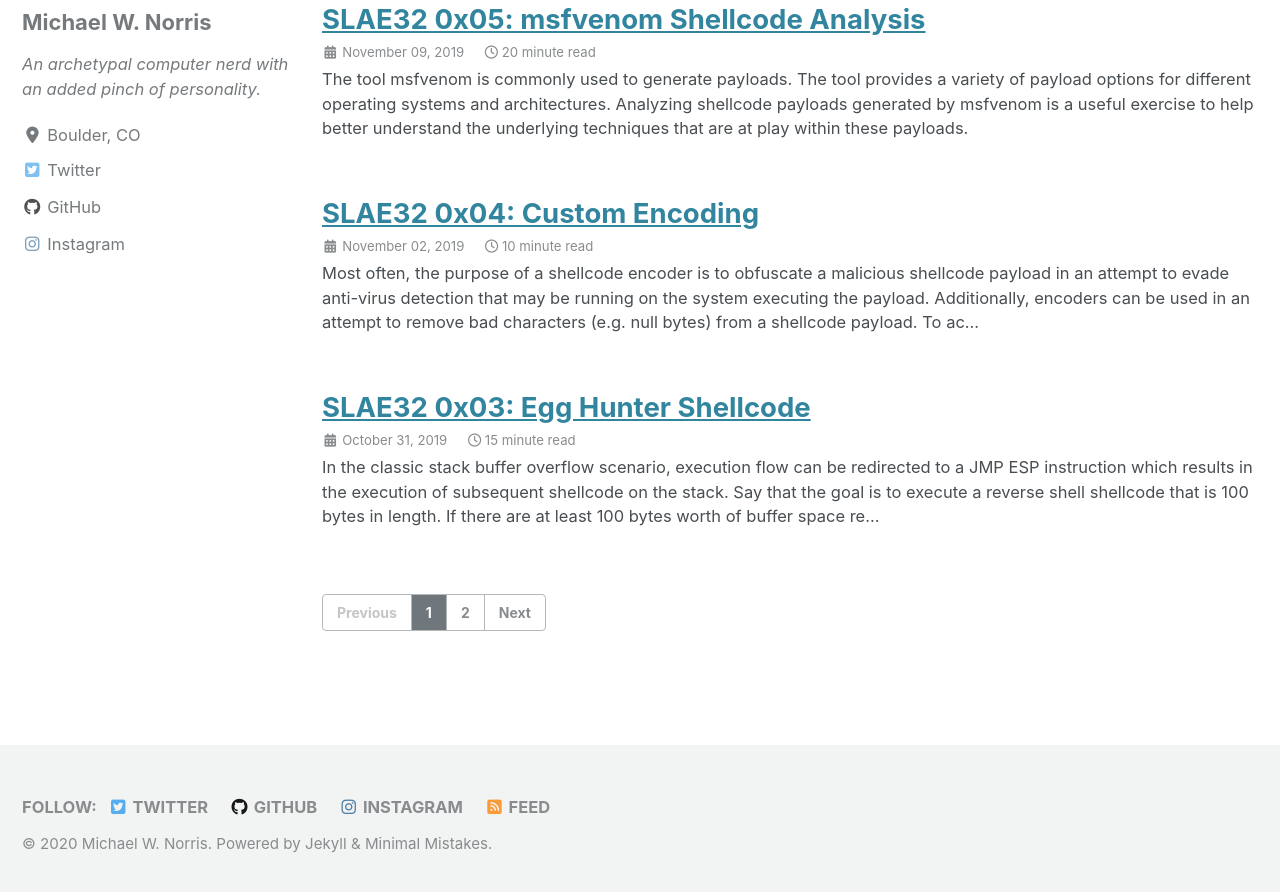
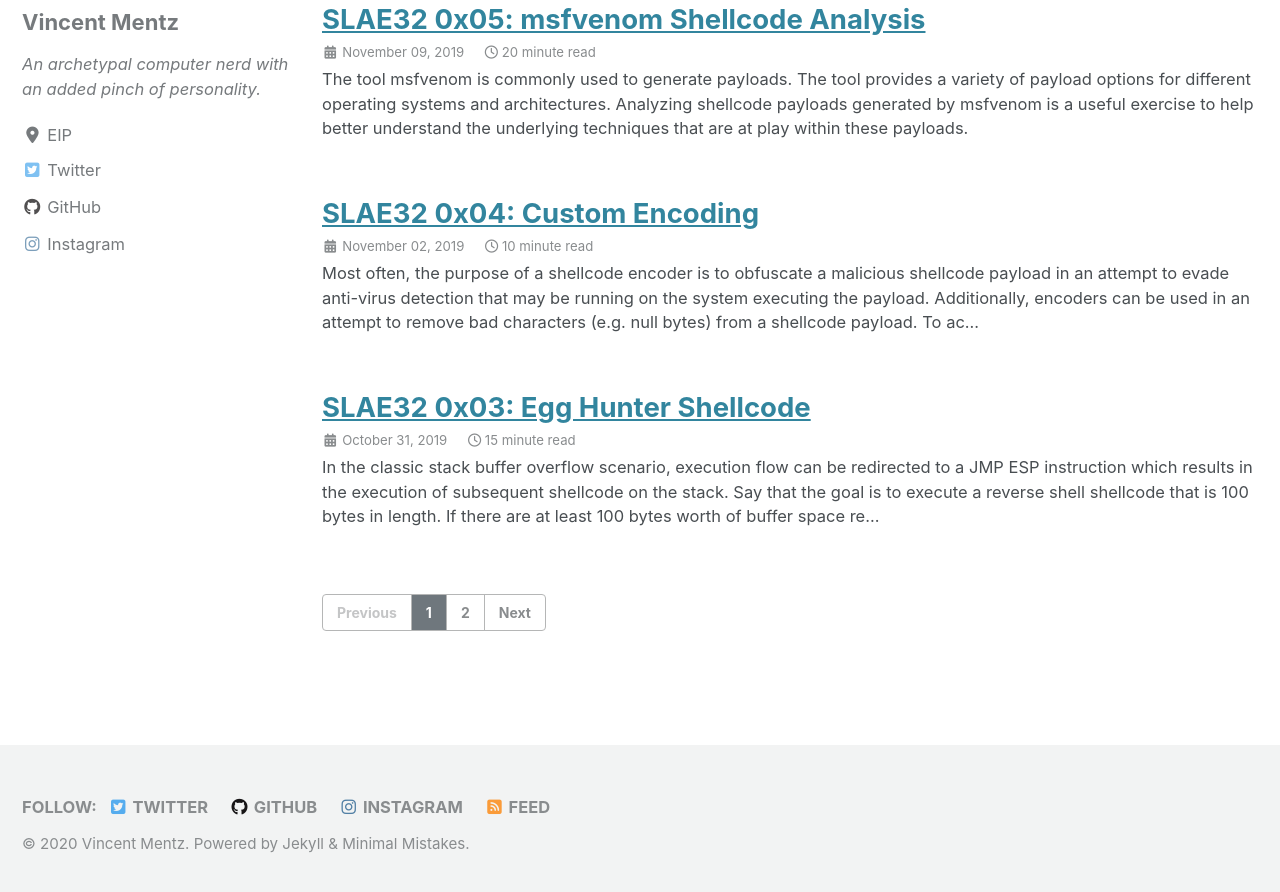
Before and after one commit to Minfanger101/sm00v.github.io, a Jekyll site: the page built from index.html, in a window 1280 px wide and 900 px high, scrolled down 846 px. Shown: the top 892 px of the window. Built offline with Jekyll 4.4.1, drawn with Linux system fonts in a browser that asks for light colours; cached includes are drawn as plain includes; nearby versions of some CDN libraries; the list of posts is cut into pages by our own code; some of the changed text lies outside the part shown.

Commit message:
updated blog

```diff
--- a/_config.yml
+++ b/_config.yml
@@ -16,13 +16,13 @@ minimal_mistakes_skin    : "default" # "default", "air", "aqua", "contrast", "da
 
 # Site Settings
 locale                   : "en-US"
-title                    : "mnorris.io"
+title                    : "sm00v.github.io"
 title_separator          : "-"
 subtitle                 : "odds & ends" # site tagline that appears below site title in masthead
-name                     : "Michael W. Norris"
+name                     : "Vincent Mentz"
 description              : # "Thoughts"
-url                      : "https://mnorris.io" # the base hostname & protocol for your site e.g. "https://mmistakes.github.io" baseurl                  : # the subpath of your site, e.g. "/blog"
-repository               : "norrismw/mnorris.io" # GitHub username/repo-name e.g. "mmistakes/minimal-mistakes"
+url                      : "https://sm00v.github.io" # the base hostname & protocol for your site e.g. "https://mmistakes.github.io" baseurl                  : # the subpath of your site, e.g. "/blog"
+repository               : "sm00v/sm00v.github.io" # GitHub username/repo-name e.g. "mmistakes/minimal-mistakes"
 teaser                   : # path of fallback teaser image, e.g. "/assets/images/500x300.png"
 logo                     : "/assets/images/site/drop.png" # path of logo image to display in the masthead, e.g. "/assets/images/88x88.png"
 masthead_title           : # overrides the website title displayed in the masthead, use " " for no title
@@ -106,43 +106,43 @@ analytics:
 
 # Site Author
 author:
-  name             : "Michael W. Norris"
+  name             : "Vincent Mentz"
   avatar           : "/assets/images/site/bike_profile.jpg"
   bio              : "*An archetypal computer nerd with an added pinch of personality.*"
-  location         : "Boulder, CO"
-  email            : # "info@mnorris.io"
+  location         : "EIP"
+  email            : # "TBD"
   links:
     - label: "Email"
       icon: "fas fa-fw fa-envelope-square"
-      # url: mailto:info@mnorris.io
+      # url: mailto:info@TBD.io
     - label: "Website"
       icon: "fas fa-fw fa-link"
       # url: "https://your-website.com"
     - label: "Twitter"
       icon: "fab fa-fw fa-twitter-square"
-      url: "https://twitter.com/norrismw"
+      url: "https://twitter.com/twitter"
     - label: "Facebook"
       icon: "fab fa-fw fa-facebook-square"
       # url: "https://facebook.com/"
     - label: "GitHub"
       icon: "fab fa-fw fa-github"
-      url: "https://github.com/norrismw"
+      url: "https://github.com/sm00v"
     - label: "Instagram"
       icon: "fab fa-fw fa-instagram"
-      url: "https://instagram.com/norrismw"
+      url: "https://instagram.com/instagram"
 
 # Site Footer
 footer:
   links:
     - label: "Twitter"
       icon: "fab fa-fw fa-twitter-square"
-      url: "https://twitter.com/norrismw"
+      url: "https://twitter.com/twitter"
     - label: "Facebook"
       icon: "fab fa-fw fa-facebook-square"
       # url:
     - label: "GitHub"
       icon: "fab fa-fw fa-github"
-      url: "https://github.com/norrismw"
+      url: "https://github.com/sm00v"
     - label: "GitLab"
       icon: "fab fa-fw fa-gitlab"
       # url:
@@ -151,7 +151,7 @@ footer:
       # url:
     - label: "Instagram"
       icon: "fab fa-fw fa-instagram"
-      url: "https://instagram.com/norrismw"
+      url: "https://instagram.com/instagram"
 
 
 # Reading Files
```
